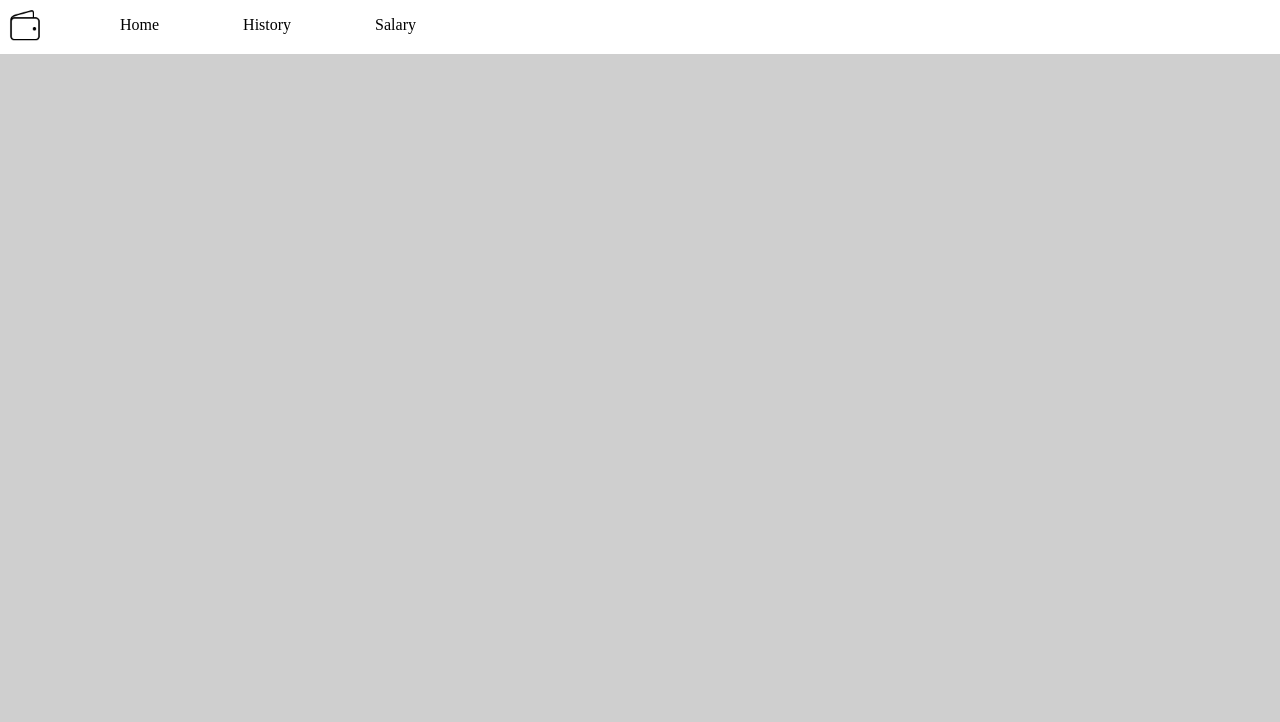
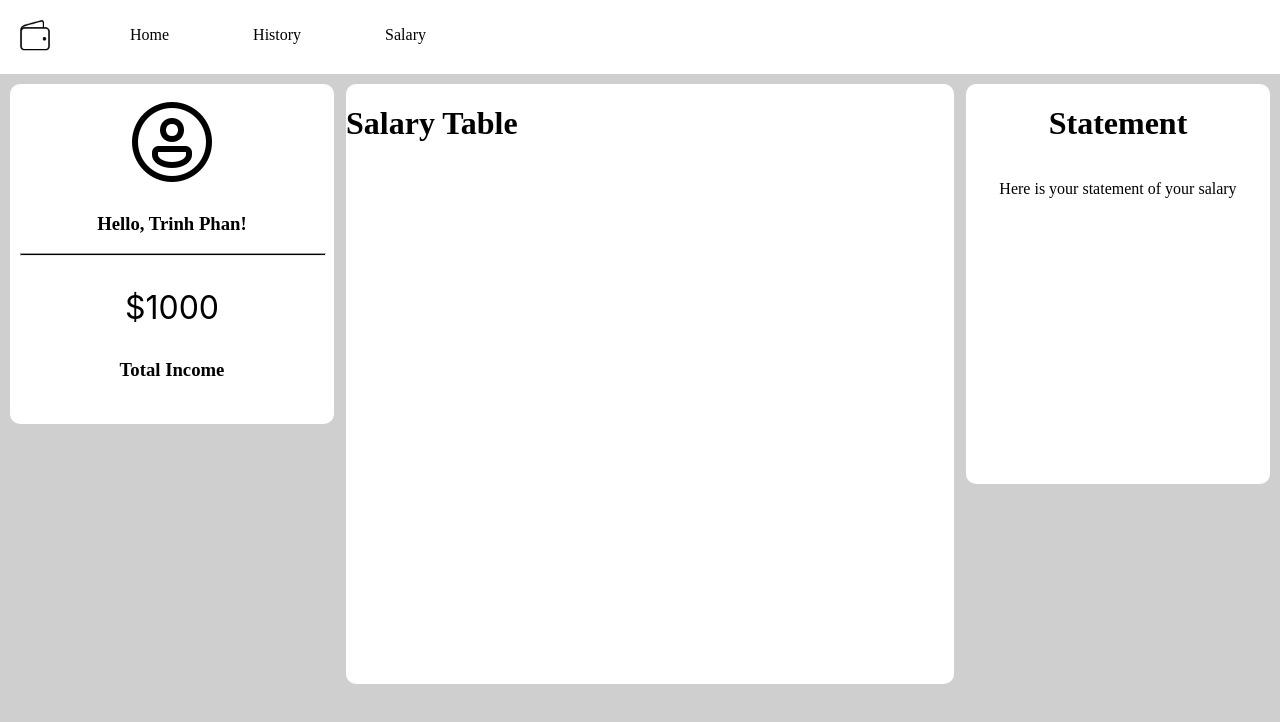
Before and after one commit to HungPhma/my-salary-tracker, a React (Create React App) app in the folder frontend/: page /home in a window 1280 px wide. Shown: the top 722 px of the page. Built offline with nearby package versions, Linux system fonts and the light colour scheme.

Commit message:
add profile section

```diff
--- a/frontend/src/App.css
+++ b/frontend/src/App.css
@@ -3,19 +3,34 @@
   display: flex;
   flex-direction: column;
   align-items: flex-start;
+  width: 100%;
   height: 100vh;
   background-color: rgb(207, 207, 207);
   z-index: 0;
 }
 
+.body{
+  display: flex;
+  flex-direction: row;
+  margin-top: 84px;
+  position: static;
+  padding: 0;
+  gap: 12px;
+  justify-content: space-between;
+  width: 100%;
+  overflow-x: hidden;
+  padding: 0 10px;
+  box-sizing: border-box;
+}
 
 /* navbar.js */
 .navbar{
   display: flex;
   background-color: white;
   position: fixed;
-  width: 100%;
-  z-index: 1000;;
+  width: 100vw;
+  z-index: 1000;
+  padding: 10px;
 }
 
 .navbar-logo{
@@ -68,7 +83,8 @@
     /* margin-left: auto; */
   }
   .navbar{
-    justify-content: space-between;
+    justify-content: space-around;
+    padding: 0;
   }
   .nav-links{
     display: none;
@@ -83,3 +99,50 @@
     padding: 10px;
   }
 }
+
+
+/* Profile.js */
+.profile{
+  background-color: white;
+  /* width: 350px; */
+  height: 320px;
+  border-radius: 10px;
+  flex: 1;
+  text-align: center;
+  padding: 10px;
+}
+
+.profile-photo{
+  scale: 1;
+}
+.straight-line{
+  width: 100%;
+  height: 1px;
+  background-color: black;
+}
+.profile-total-income{
+  font-family: 'Inter', sans-serif;
+  font-size: 2.0rem;
+}
+
+/* SalaryTable.js */
+.salaryTable{
+  background-color: white;
+  height: 600px;
+  border-radius: 10px;
+  flex: 2;
+  display: flex;
+  flex-direction: column;
+}
+
+
+/* statement.js */
+.statement{
+  background-color: white;
+  height: 400px;
+  border-radius: 10px;
+  flex: 1;
+  text-align: center;
+  display: flex;
+  flex-direction: column;
+}
--- a/frontend/src/App.js
+++ b/frontend/src/App.js
@@ -1,9 +1,12 @@
 import React from "react";
 import Navbar from "./components/navbar";
-import { BrowserRouter as Router, Route, Routes} from "react-router-dom";
+import { BrowserRouter as Router, Route, Routes, Navigate } from "react-router-dom";
 import InputSalary from "./components/inputSalary";
 import SalaryTable from "./components/salaryTable";
 import TotalSalary from "./components/totalSalary";
+import Profiler from "./components/profile";
+import History from "./components/History";
+import Statement from "./components/statement";
 import "./App.css";
 
 const App = () => {
@@ -12,10 +15,16 @@ const App = () => {
       <div className="App">
         <Navbar />
         <Routes>
-          <Route path="/home" exact element={<InputSalary/>} />
-          <Route path="/salary" element={<SalaryTable/>} />
-          <Route path="/total" element={<TotalSalary/>} />
+          <Route path="/" element={<Navigate to="/home" />} />
+          <Route path="/home" element={<InputSalary />} />
+          <Route path="/salary" element={<SalaryTable />} />
+          <Route path="/history" element={<History />} />
         </Routes>
+        <div className="body">
+          <Profiler />
+          <SalaryTable />
+          <Statement />
+        </div>
       </div>
     </Router>
   );
--- a/frontend/src/components/inputSalary.js
+++ b/frontend/src/components/inputSalary.js
@@ -1,9 +1,10 @@
 import React from "react";
+import "../App.css";
+
 
 const InputSalary = () => {
     return (
-        <div>
-            <h1>HI</h1>
+        <div >
         </div>
     );
 };
--- /dev/null
+++ b/frontend/src/components/profile.js
@@ -0,0 +1,23 @@
+import React from "react";
+import "../App.css";
+import profile from "../assests/profile-icon.png";
+
+const Profile = () => {
+    return (
+        <div className="profile">
+            <div className="profile-photo">
+                <img src={profile} alt="User profile" />
+            </div>
+            <div className="profile-name">
+                <h3>Hello, Trinh Phan!</h3>
+            </div>
+            <hr className="straight-line"/>
+            <div className="profile-total-income">
+                <p>$1000</p>
+            </div>
+            <h3>Total Income</h3>
+        </div>
+    );
+};
+
+export default Profile;
--- a/frontend/src/components/salaryTable.js
+++ b/frontend/src/components/salaryTable.js
@@ -2,7 +2,7 @@ import React from 'react';
 
 const SalaryTable = () => {
     return (
-        <div>
+        <div className='salaryTable'>
             <h1>Salary Table</h1>
         </div>
     );
--- /dev/null
+++ b/frontend/src/components/statement.js
@@ -0,0 +1,13 @@
+import React from "react";
+import "../App.css";
+
+const Statement = () => {
+    return (
+        <div className="statement">
+            <h1>Statement</h1>
+            <p>Here is your statement of your salary</p>
+        </div>
+    );
+}
+
+export default Statement;
```
Also changed, not shown: frontend/src/assests/profile-icon.png (added), frontend/src/components/History.js (added).
